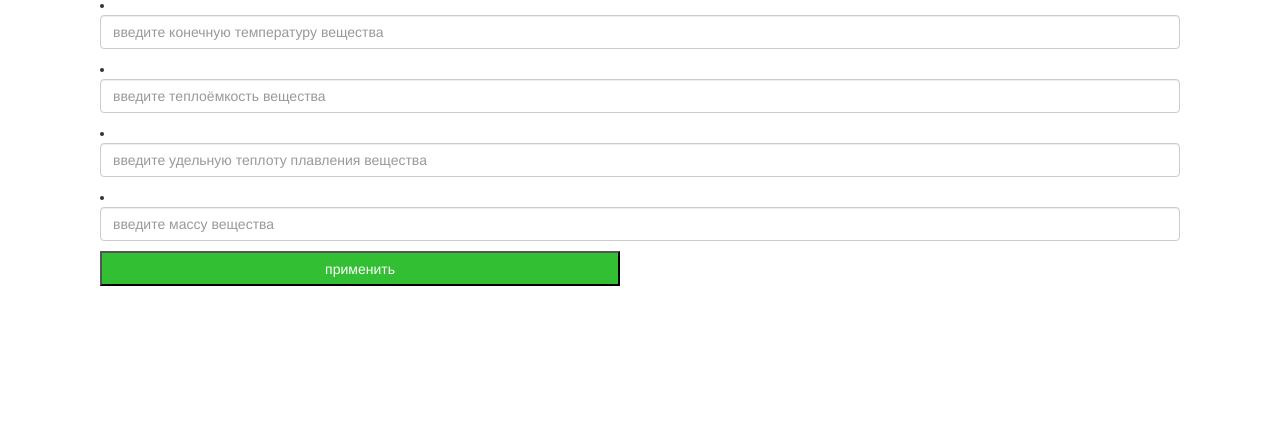
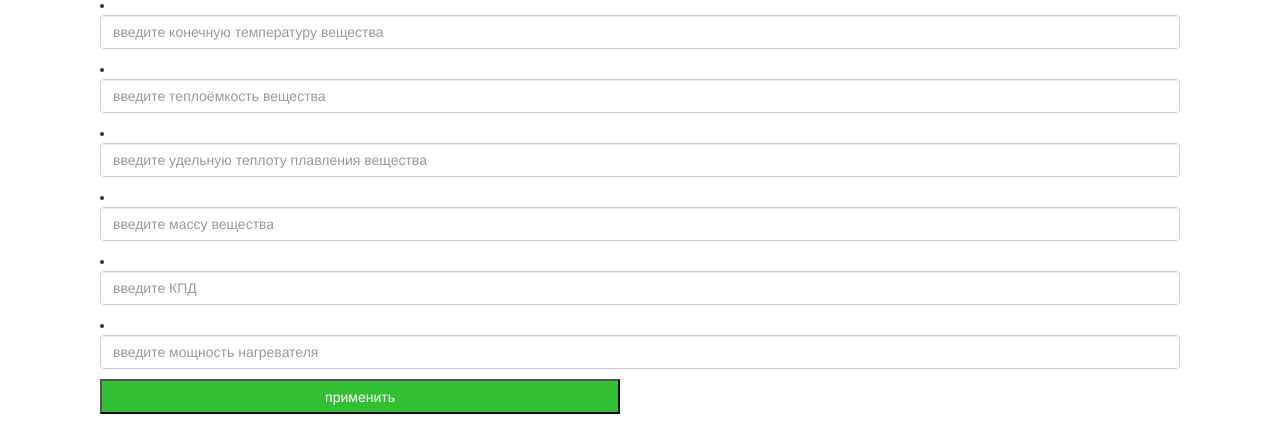
Before and after one commit to cybergoose1586/master, a Django app: template project/templates/visualization.html in a window 1280 px wide. Shown: the part 1120-1544 px from the top of the page. Before the commit the page ends 1406 px from the top, so only its background shows below. Run offline with Django 3.2, Linux system fonts and the light colour scheme; the template is opened without the code that fills it, so the values that code supplies are empty; some libraries are stand-ins or nearby versions.

Commit message:
новые строчки в меню

```diff
--- a/project/templates/visualization.html
+++ b/project/templates/visualization.html
@@ -128,10 +128,12 @@
     <h1><center> Меню </center></h1>
     <div class="container-fluid">
       <p><li><a  href="#"><input id="nt" class="form-control"  type="text" placeholder="введите начальную температуру вещества"></a></li></p>
-      <p><li><a href="#"><input document.getElementsByName("et")[0].value  class="form-control" type="text" placeholder="введите конечную температуру вещества"></a></li></p>
-      <p><li><a href="#"><input document.getElementsByName("c")[0].value class="form-control" type="text" placeholder="введите теплоёмкость вещества"></a></li></p>
-      <p><li><a href="#"><input document.getElementsByName("l")[0].value class="form-control" type="text" placeholder="введите удельную теплоту плавления вещества"></a></li></p>
-      <p><li><a href="#"><input document.getElementsByName("m")[0].value class="form-control" type="text" placeholder="введите массу вещества"></a></li></p>
+      <p><li><a href="#"><input id="et" class="form-control" type="text" placeholder="введите конечную температуру вещества"></a></li></p>
+      <p><li><a href="#"><input id="c"  class="form-control" type="text" placeholder="введите теплоёмкость вещества"></a></li></p>
+      <p><li><a href="#"><input id ="l"  class="form-control" type="text" placeholder="введите удельную теплоту плавления вещества"></a></li></p>
+      <p><li><a href="#"><input id="m" class="form-control" type="text" placeholder="введите массу вещества"></a></li></p>
+      <p><li><a href="#"><input id="kpd" class="form-control" type="text" placeholder="введите КПД "></a></li></p>
+      <p><li><a href="#"><input id="kpd" class="form-control" type="text" placeholder="введите мощность нагревателя "></a></li></p>
       <p><button type="button" value="Add Data" onclick="adddata()" class="addp">применить</button></p>
     </div>
   </div>
```
